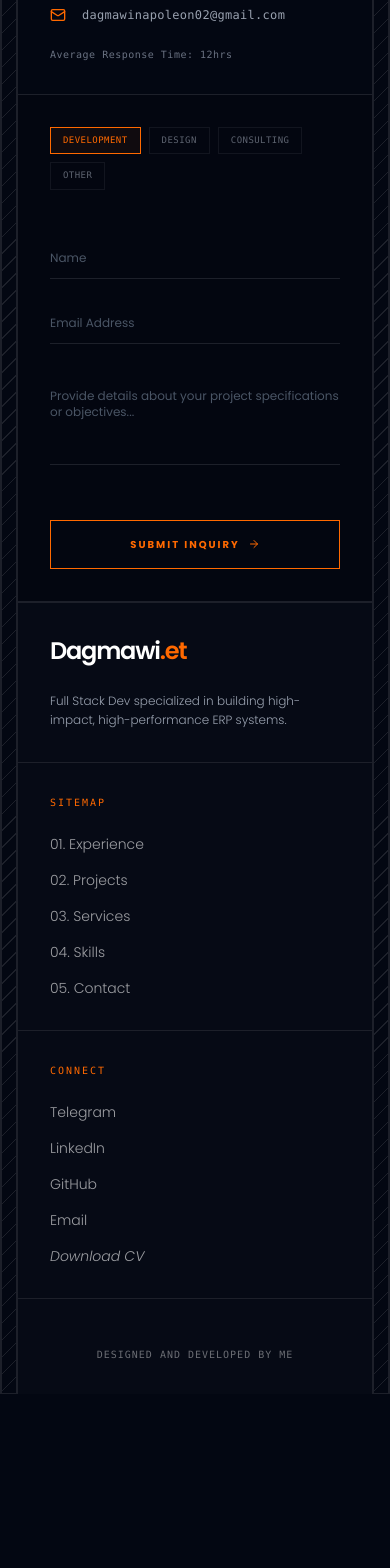
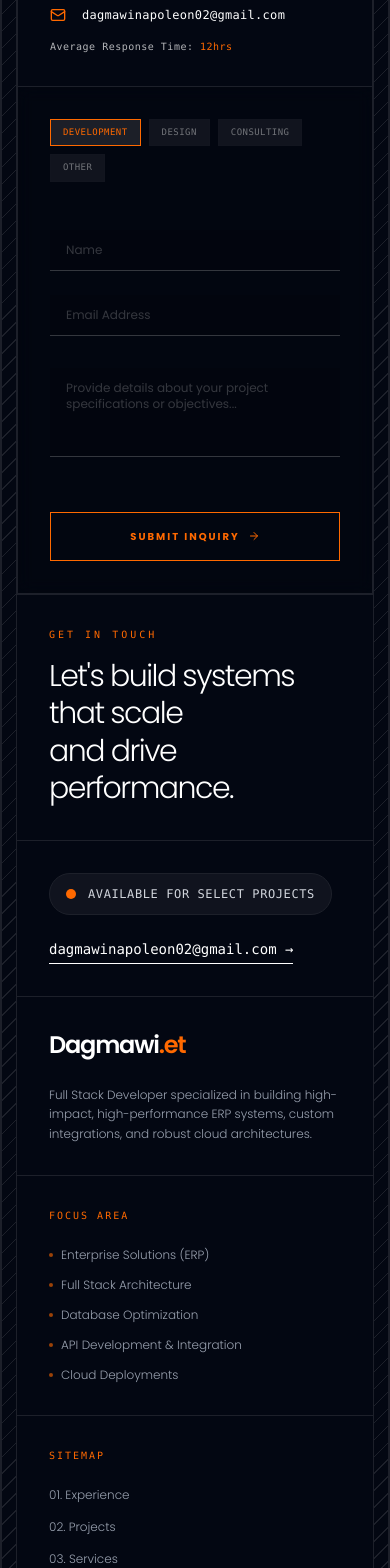
Before and after one commit to Dagin34/my-portfolio-v2, a SvelteKit app: page /projects in a window 390 px wide. Shown: the part 4732-6300 px from the top of the page. Before the commit the page ends 6126 px from the top, so only its background shows below. Built offline with nearby package versions, Linux system fonts and the light colour scheme; no server answers; some icons are missing.

Commit message:
UI changes on footer & contact and removed about section

```diff
--- a/src/components/about.svelte
+++ b/src/components/about.svelte
@@ -6,32 +6,32 @@
 
   // Using Svelte 5 runes for the item data
   let items = $state([
-    { type: "img", src: kuriftu, area: "1/3", range: "2% 40%" },
-    { type: "text", content: "Addis Ababa Based", area: "1/3", range: "2% 40%" },
-    { type: "text", content: "Full Stack Dev", area: "3/3", range: "10% 40%" },
-    { type: "text", content: "A2SVian", area: "4/2", range: "15% 40%" },
-    { type: "text", content: "Backed by Google", area: "4/2", range: "20% 50%" },
-    { type: "img", src: basketball, area: "2/2", range: "10% 50%" },
-    { type: "text", content: "BasketBall Lover", area: "2/2", range: "10% 50%" },
-    { type: "img", src: arbaminch, area: "2/3", range: "20% 70%" },
-    { type: "text", content: "Problem Solver", area: "2/3", range: "20% 70%" },
-    { type: "text", content: "Continuous Learner", area: "1/2", range: "16% 60%" },
-    { type: "img", src: se7en, area: "3/1", range: "15% 50%" },
-    { type: "text", content: "Movie Lover", area: "3/1", range: "15% 50%" },
-    { type: "img", src: "./headshot.jpg", area: "4/3", range: "25% 70%" },
-    { type: "text", content: "Dagmawi Napoleon", area: "4/3", range: "25% 70%" },
+    { type: "img", src: kuriftu, area: "1/3", range: "10% 45%" },
+    { type: "text", content: "Addis Ababa Based", area: "1/3", range: "10% 45%" },
+    { type: "text", content: "Full Stack Dev", area: "3/3", range: "20% 50%" },
+    { type: "text", content: "A2SVian", area: "4/2", range: "25% 55%" },
+    { type: "text", content: "Backed by Google", area: "4/2", range: "30% 60%" },
+    { type: "img", src: basketball, area: "2/2", range: "20% 60%" },
+    { type: "text", content: "BasketBall Lover", area: "2/2", range: "20% 60%" },
+    { type: "img", src: arbaminch, area: "2/3", range: "30% 75%" },
+    { type: "text", content: "Problem Solver", area: "2/3", range: "30% 75%" },
+    { type: "text", content: "Continuous Learner", area: "1/2", range: "25% 70%" },
+    { type: "img", src: se7en, area: "3/1", range: "25% 65%" },
+    { type: "text", content: "Movie Lover", area: "3/1", range: "25% 65%" },
+    { type: "img", src: "./headshot.jpg", area: "4/3", range: "35% 80%" },
+    { type: "text", content: "Dagmawi Napoleon", area: "4/3", range: "35% 80%" },
   ]);
 </script>
 
 <!-- Wrap in a very tall container (400vh) to allow scrolling to drive the animation -->
-<section id="about" class="h-[600vh] relative border-b border-border-color">
+<section id="about" class="h-[400vh] relative border-b border-border-color">
   <div
     class="stuck-grid sticky top-0 h-screen w-full overflow-hidden flex justify-center items-center"
   >
     <!-- Center special text -->
     <div
       class="bg-white/5 p-8 border border-border-color grid-item special flex flex-col items-center justify-center text-center z-10"
-      style="--range: -20% 70%; --area: 2 / 2 / span 2 / span 2;"
+      style="--range: 0% 80%; --area: 2 / 2 / span 2 / span 2;"
     >
       <p
         class="text-[10px] md:text-[12px] font-mono text-brand-primary uppercase tracking-[0.4em] opacity-80 mb-2"
@@ -78,6 +78,12 @@
 </section>
 
 <style>
+  /* Define a named view-timeline on the parent section */
+  #about {
+    view-timeline-name: --about-timeline;
+    view-timeline-axis: block;
+  }
+
   /* The 3D animation keyframes */
   @keyframes zoom-in {
     0% {
@@ -85,9 +91,8 @@
       opacity: 0;
       filter: blur(10px);
     }
-    40%,
-    60% {
-      /* Holds in focus briefly in the middle of its timeline */
+    45%,
+    55% {
       transform: translateZ(0px) scale(1);
       opacity: 1;
       filter: blur(0px);
@@ -111,17 +116,16 @@
   .grid-item {
     transform-style: preserve-3d;
     grid-area: var(--area);
-    /* Fallback for non-supporting browsers */
-    opacity: 1;
+    opacity: 1; /* Fallback */
   }
 
-  /* Apply the scroll-timeline animations ONLY if the browser supports them */
-  @supports (animation-timeline: scroll()) {
+  /* Apply the scroll-timeline animations ONLY if supported */
+  @supports (animation-timeline: --about-timeline) or (animation-timeline: view()) {
     .grid-item {
-      opacity: 0; /* Hide initially, let animation reveal it */
+      opacity: 0;
       animation: zoom-in linear both;
-      animation-timeline: scroll(root block);
-      /* Inject the unique scroll ranges dynamically via the variable mapped in Svelte */
+      /* Link the animation to our custom timeline */
+      animation-timeline: --about-timeline;
       animation-range: var(--range);
       will-change: transform, opacity, filter;
     }
@@ -135,7 +139,6 @@
         filter: none !important;
       }
       .stuck-grid {
-        /* Simplify layout if reduced motion is enabled */
         display: flex;
         flex-wrap: wrap;
         gap: 2rem;
--- a/src/components/footer.svelte
+++ b/src/components/footer.svelte
@@ -1,109 +1,166 @@
 <script>
   import navLinks from "$lib/navigation";
+
+  // Dynamic year for the copyright block
+  const currentYear = new Date().getFullYear();
+
+  // Custom list of core expertise to fill out more space elegantly
+  const services = [
+    "Enterprise Solutions (ERP)",
+    "Full Stack Architecture",
+    "Database Optimization",
+    "API Development & Integration",
+    "Cloud Deployments"
+  ];
 </script>
 
-<footer class=" border-t border-border-color bg-white/1">
-  <div class="grid grid-cols-1 md:grid-cols-4 border-x border-border-color">
-    <div
-      class="p-8 md:p-12 border-b md:border-b-0 md:border-r border-border-color col-span-1 md:col-span-2"
+<footer class="border-t border-border-color bg-background backdrop-blur-sm">
+  <!-- Call to Action Banner / Top Footer Row -->
+  <div class="border-b border-border-color">
+    <div class="max-w-360 mx-auto grid grid-cols-1 lg:grid-cols-12">
+      <div class="lg:col-span-8 p-8 md:p-16 flex flex-col justify-center">
+        <span class="text-[10px] font-mono text-brand-primary uppercase tracking-[0.3em] mb-4 block">
+          Get in Touch
+        </span>
+        <h3 class="text-3xl md:text-5xl font-light tracking-tighter text-white leading-tight max-w-2xl">
+          Let's build systems that scale <br />and drive performance.
+        </h3>
+      </div>
+      <div class="lg:col-span-4 p-8 md:p-16 border-t lg:border-t-0 lg:border-l border-border-color flex flex-col justify-center items-start lg:items-end">
+        <!-- Live status indicator -->
+        <div class="flex items-center gap-3 bg-white/5 border border-border-color px-4 py-3 rounded-full mb-6">
+          <span class="relative flex h-2.5 w-2.5">
+            <span class="animate-ping absolute inline-flex h-full w-full rounded-full bg-brand-primary/80 opacity-75"></span>
+            <span class="relative inline-flex rounded-full h-2.5 w-2.5 bg-brand-primary"></span>
+          </span>
+          <span class="text-xs font-mono text-gray-300 tracking-wider uppercase">
+            Available for select projects
+          </span>
+        </div>
+        <a
+          href="mailto:dagmawinapoleon02@gmail.com"
+          class="text-sm font-mono text-white hover:text-brand-primary transition-colors border-b border-white hover:border-brand-primary pb-1"
         >
-      <a
-        href="#home"
-        class="text-2xl font-semibold tracking-tighter group flex"
-      >
-        <span class="group-hover:text-brand-primary transition-colors"
-          >Dagmawi</span
-        >
-        <span
-          class="text-brand-primary group-hover:text-white transition-colors"
-          >.et</span
-        >
+          dagmawinapoleon02@gmail.com &rarr;
         </a>
-      <p
-        class="mt-6 text-xs md:text-sm font-light text-gray-400 leading-relaxed max-w-sm"
-      >
-        Full Stack Dev specialized in building high-impact, high-performance ERP
-        systems.
+      </div>
+    </div>
+  </div>
+
+  <!-- Main Navigation & Links Grid -->
+  <div class="border-b border-border-color">
+    <div class="max-w-360 mx-auto grid grid-cols-1 md:grid-cols-2 lg:grid-cols-12">
+
+      <!-- Brand & Bio Column -->
+      <div class="p-8 md:p-12 lg:col-span-4 border-b md:border-b-0 md:border-r border-border-color">
+        <a href="#home" class="text-2xl font-semibold tracking-tighter group inline-flex items-center">
+          <span class="group-hover:text-brand-primary transition-colors">Dagmawi</span>
+          <span class="text-brand-primary group-hover:text-white transition-colors">.et</span>
+        </a>
+        <p class="mt-6 text-xs md:text-sm font-light text-gray-400 leading-relaxed max-w-sm">
+          Full Stack Developer specialized in building high-impact, high-performance ERP systems, custom integrations, and robust cloud architectures.
         </p>
       </div>
 
-    <div
-      class="p-8 md:p-12 border-b md:border-b-0 md:border-r border-border-color"
-    >
-      <h4
-        class="text-[10px] font-mono text-brand-primary uppercase tracking-[0.2em] mb-6"
-      >
-        Sitemap
+      <!-- Core Services / Expertise Column -->
+      <div class="p-8 md:p-12 lg:col-span-3 border-b lg:border-b-0 lg:border-r border-border-color">
+        <h4 class="text-[10px] font-mono text-brand-primary uppercase tracking-[0.2em] mb-6">
+          Focus Area
         </h4>
-      <ul class="space-y-4 text-sm font-light opacity-60">
-        {#each navLinks as navlink}
-          <li>
-            <a
-              href={navlink.href}
-              class="hover:text-brand-primary hover:opacity-100 transition-all"
-              >{navlink.id}. {navlink.label}</a
-            >
+        <ul class="space-y-3.5 text-xs md:text-sm font-light text-gray-400">
+          {#each services as service}
+            <li class="flex items-center gap-2">
+              <span class="w-1 h-1 bg-brand-primary rounded-full opacity-60"></span>
+              {service}
             </li>
           {/each}
         </ul>
       </div>
 
-    <div class="p-8 md:p-12">
-      <h4
-        class="text-[10px] font-mono text-brand-primary uppercase tracking-[0.2em] mb-6"
+      <!-- Sitemap Column -->
+      <div class="p-8 md:p-12 lg:col-span-2 border-b md:border-b-0 md:border-r border-border-color">
+        <h4 class="text-[10px] font-mono text-brand-primary uppercase tracking-[0.2em] mb-6">
+          Sitemap
+        </h4>
+        <ul class="space-y-4 text-xs md:text-sm font-light">
+          {#each navLinks as navlink}
+            <li>
+              <a
+                href={navlink.href}
+                class="text-gray-400 hover:text-brand-primary transition-colors block"
               >
+                {navlink.id}. {navlink.label}
+              </a>
+            </li>
+          {/each}
+        </ul>
+      </div>
+
+      <!-- Connect Column -->
+      <div class="p-8 md:p-12 lg:col-span-3">
+        <h4 class="text-[10px] font-mono text-brand-primary uppercase tracking-[0.2em] mb-6">
           Connect
         </h4>
-      <ul class="space-y-4 text-sm font-light opacity-60">
+        <ul class="space-y-4 text-xs md:text-sm font-light">
           <li>
             <a
               href="https://t.me/dagi_n34"
               target="_blank"
-            class="hover:text-brand-primary hover:opacity-100 transition-all"
-            >Telegram</a
+              rel="noopener noreferrer"
+              class="text-gray-400 hover:text-brand-primary transition-colors flex items-center justify-between group"
             >
+              <span>Telegram</span>
+              <span class="text-[10px] opacity-0 group-hover:opacity-100 transition-opacity font-mono">&nearr;</span>
+            </a>
           </li>
           <li>
             <a
               href="https://linkedin.com/in/dagin34"
               target="_blank"
-            class="hover:text-brand-primary hover:opacity-100 transition-all"
-            >LinkedIn</a
+              rel="noopener noreferrer"
+              class="text-gray-400 hover:text-brand-primary transition-colors flex items-center justify-between group"
             >
+              <span>LinkedIn</span>
+              <span class="text-[10px] opacity-0 group-hover:opacity-100 transition-opacity font-mono">&nearr;</span>
+            </a>
           </li>
           <li>
             <a
               href="https://github.com/dagin34"
               target="_blank"
-            class="hover:text-brand-primary hover:opacity-100 transition-all"
-            >GitHub
-          </a>
-        </li>
-        <li>
-          <a
-            href="mailto:dagmawinapoleon02@gmail.com"
-            class="hover:text-brand-primary hover:opacity-100 transition-all"
-            >Email
+              rel="noopener noreferrer"
+              class="text-gray-400 hover:text-brand-primary transition-colors flex items-center justify-between group"
+            >
+              <span>GitHub</span>
+              <span class="text-[10px] opacity-0 group-hover:opacity-100 transition-opacity font-mono">&nearr;</span>
             </a>
           </li>
           <li>
             <a
               href="/resume.pdf"
-            class="hover:text-brand-primary hover:opacity-100 transition-all italic"
-            >Download CV</a
+              class="text-gray-400 hover:text-brand-primary transition-colors italic flex items-center justify-between group"
             >
+              <span>Download CV</span>
+              <span class="text-[10px] opacity-0 group-hover:opacity-100 transition-opacity font-mono">&darr;</span>
+            </a>
           </li>
         </ul>
       </div>
+
+    </div>
   </div>
 
-  <div
-    class="flex flex-col md:flex-row justify-between items-center p-8 border-t border-x border-border-color"
-  >
-    <p
-      class="mt-4 md:mt-0 text-[10px] font-mono opacity-40 uppercase tracking-widest"
-    >
-      Designed and Developed by Me
+  <!-- Bottom Utility Bar -->
+  <div class="bg-black/40">
+    <div class="max-w-360] mx-auto flex flex-col md:flex-row justify-between items-center px-8 py-10 md:px-12 text-[10px] font-mono tracking-widest uppercase text-gray-500">
+      <div class="flex flex-col md:flex-row items-center gap-4 md:gap-8 text-center md:text-left">
+        <p>&copy; {currentYear} Dagmawi. All Rights Reserved.</p>
+        <span class="hidden md:inline text-border-color">|</span>
+        <p>Based in Addis Ababa, Ethiopia</p>
+      </div>
+      <p class="mt-4 md:mt-0 opacity-80">
+        Designed & Developed by Me
       </p>
     </div>
+  </div>
 </footer>
--- a/src/components/projects-page/contact-section.svelte
+++ b/src/components/projects-page/contact-section.svelte
@@ -55,18 +55,18 @@
         <!-- Left Sidebar: Informational Callout -->
         <div class="lg:col-span-5 p-8 lg:p-12 border-r border-b lg:border-b-0 border-border-color flex flex-col justify-between space-y-12">
             <div class="max-w-sm">
-                <p class="text-sm font-light text-gray-400 leading-relaxed">
+                <p class="text-sm font-light text-white/70 leading-relaxed">
                     Have an idea, project blueprint, or integration goal? Get in touch to discuss technical parameters, scope details, and scheduling availability.
                 </p>
             </div>
 
-            <div class="space-y-6">
-                <div class="flex items-center gap-4 text-xs font-mono text-gray-400">
+            <div class="space-y-4">
+                <div class="flex items-center gap-4 text-xs font-mono text-white">
                     <Mail size={16} class="text-brand-primary" />
                     <span class="tracking-wide">dagmawinapoleon02@gmail.com</span>
                 </div>
-                <div class="text-[10px] text-gray-500 font-mono tracking-wider">
-                    Average Response Time: 12hrs
+                <div class="text-[10px] text-white/70 font-mono tracking-wider">
+                    Average Response Time: <span class="text-brand-primary">12hrs</span>
                 </div>
             </div>
         </div>
@@ -74,7 +74,7 @@
         <!-- Right Side: Interactive Request Form -->
         <form
             onsubmit={handleSubmit}
-            class="lg:col-span-7 p-8 lg:p-12 border-r border-border-color space-y-8 bg-black/10"
+            class="lg:col-span-7 p-8 lg:p-12 border-r border-border-color space-y-8 bg-black/10 backdrop-blur-sm"
         >
             <!-- Service Tag Selection -->
             <div class="space-y-3">
@@ -83,7 +83,7 @@
                         <button
                             type="button"
                             onclick={() => selectedService = service}
-                            class="px-3 py-1.5 border font-mono text-[9px] uppercase tracking-wider transition-all duration-300 {selectedService === service ? 'border-brand-primary text-brand-primary bg-brand-primary/5' : 'border-border-color text-gray-400 opacity-60 hover:opacity-100'}"
+                            class="bg-white/10 px-3 py-1.5 border font-mono text-[9px] uppercase tracking-wider transition-all duration-300 {selectedService === service ? 'border-brand-primary text-brand-primary bg-brand-primary/5' : 'border-border-color hover:border-brand-primary/50 text-white/70 hover:text-white opacity-60 hover:opacity-100'}"
                         >
                             {service}
                         </button>
@@ -100,7 +100,7 @@
                         placeholder="Name"
                         required
                         disabled={isSending}
-                        class="w-full bg-transparent border-b border-border-color py-3 text-xs text-white placeholder-gray-600 focus:outline-none focus:border-brand-primary transition-colors disabled:opacity-40"
+                        class="w-full bg-black/10 pl-4 border-b border-white/20 py-3 text-xs text-white placeholder-white/20 focus:outline-none focus:border-brand-primary transition-colors disabled:opacity-40"
                     />
                 </div>
                 <div class="relative">
@@ -110,7 +110,7 @@
                         placeholder="Email Address"
                         required
                         disabled={isSending}
-                        class="w-full bg-transparent border-b border-border-color py-3 text-xs text-white placeholder-gray-600 focus:outline-none focus:border-brand-primary transition-colors disabled:opacity-40"
+                        class="w-full bg-black/10 pl-4 border-b border-white/20 py-3 text-xs text-white placeholder-white/20 focus:outline-none focus:border-brand-primary transition-colors disabled:opacity-40"
                     />
                 </div>
             </div>
@@ -122,7 +122,7 @@
                     rows="4"
                     required
                     disabled={isSending}
-                    class="w-full bg-transparent border-b border-border-color py-3 text-xs text-white placeholder-gray-600 focus:outline-none focus:border-brand-primary transition-colors resize-none disabled:opacity-40"
+                    class="w-full bg-black/10 pl-4 border-b border-white/20 py-3 text-xs text-white placeholder-white/20 focus:outline-none focus:border-brand-primary transition-colors resize-none disabled:opacity-40"
                 ></textarea>
             </div>
 
--- a/src/routes/+page.svelte
+++ b/src/routes/+page.svelte
@@ -46,11 +46,11 @@
         <VerticalLines position={"right"} />
 
         <div class="px-4 md:px-12">
+            <div class="relative w-full overflow-visible">
             <div id="home"><Landing /></div>
-            <div id="about"><About /></div>
+            <!-- <div id="about"><About /></div> -->
 
             <!-- Relative container holding the spaghetti line and mid-page content -->
-            <div class="relative w-full overflow-visible">
                 <ScrollTwirly color="#ff6900" girth={81} />
 
                 <div id="experience" class="relative z-10"><Experience /></div>
```
Lines whose indentation alone changed are shown as unchanged.
